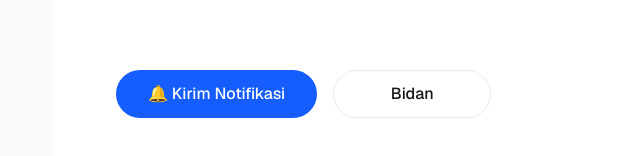
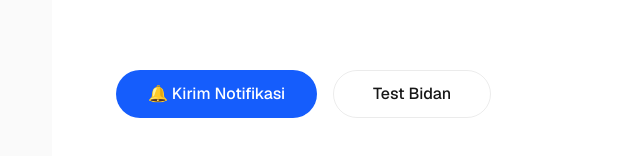
Before and after one commit to TPLM-Posyandu-Banjarsari-Garut/Posyandu_Web_Client, a Next.js app: page / in a window 1280 px wide. Shown: the part 554-710 px from the top of the page, without its empty margins (204-844 px from the left). Built offline with nearby package versions, Linux system fonts and the light colour scheme.

Commit message:
test : rebuild bidan

```diff
--- a/app/page.tsx
+++ b/app/page.tsx
@@ -83,7 +83,7 @@ export default function Home() {
 
             rel="noopener noreferrer"
           >
-            Bidan
+            Test Bidan
           </a>
         </div>
       </main>
```
